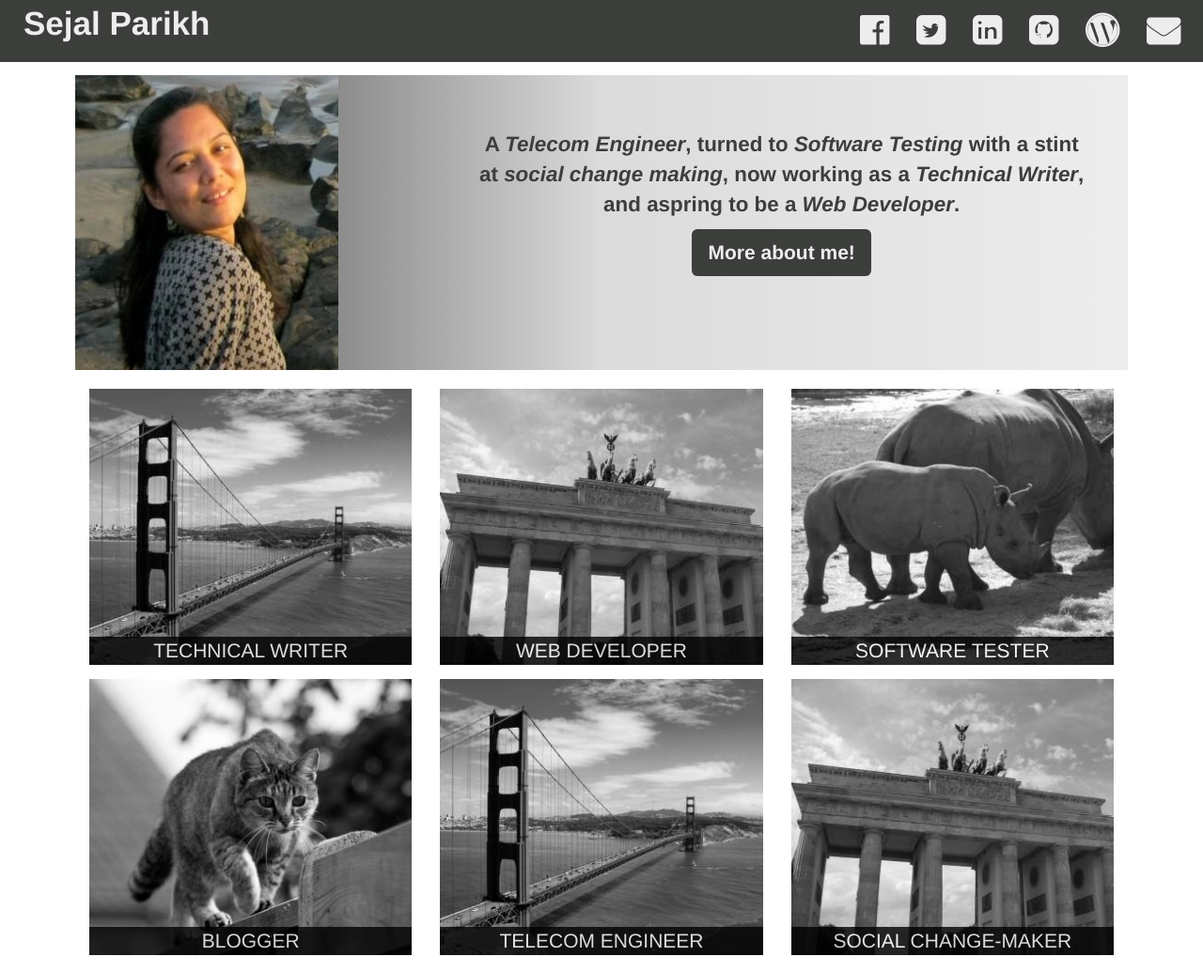
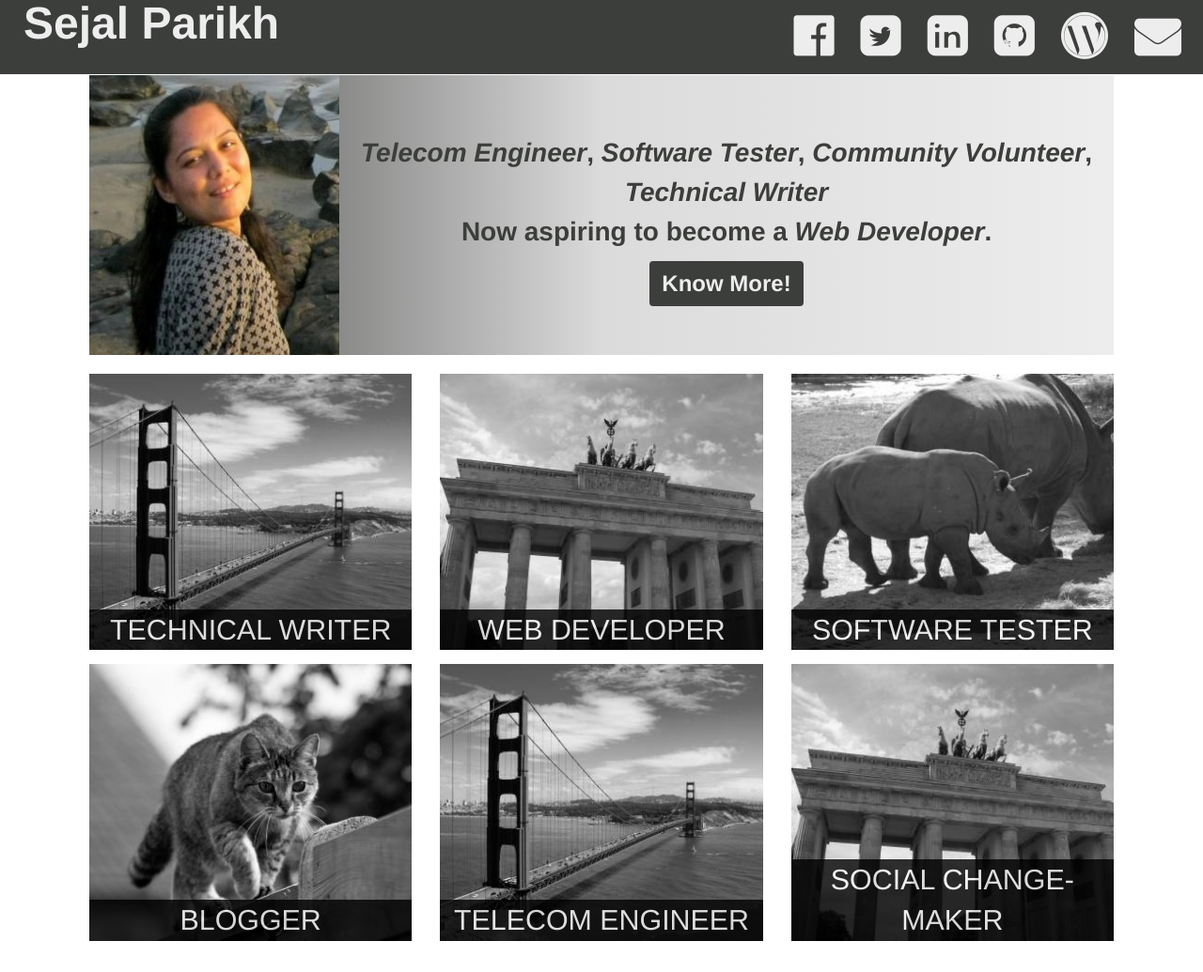
Before and after one commit to sejal27/Portfolio, a plain HTML site: page index.html in a window 1280 px wide. Shown: the whole page at 94% size. Drawn offline with nearby package versions, Linux system fonts and the light colour scheme.

Commit message:
Add files via upload

```diff
--- a/index.html
+++ b/index.html
@@ -18,7 +18,7 @@
             Sejal Parikh
           </a>
         </div>
-        <ul id="nav-list" class="nav navbar-nav navbar-right visible-md visible-lg visible sm">
+        <ul id="nav-list" class="nav navbar-nav navbar-right hidden-xs">
             <li>
               <a href="#">
                 <i class="fa fa-facebook-official"></i>
@@ -54,16 +54,20 @@
     </nav>
   <!-- Header navigation ends -->
   <!-- Banner starts -->
-    <header class="container-fluid banner">
-      <section class="row">
-        <div class="col-md-4 visible-md visible-lg">
+    <header class="container-fluid">
+      <section class="banner">
+        <div class="hidden-xs hidden-sm">
           <img class="banner-img" src="images/sejal.jpg" alt="My photograph">
         </div>
-        <article class="intro col-md-8 col-sm-12 col-xs-12">
-          <p id="about-me">
-            A <span>Telecom Engineer</span>, turned to <span>Software Testing</span> with a stint at <span>social change making</span>, now working as a <span>Technical Writer</span>, and aspring to be a <span> Web Developer</span>.
-          </p>
-          <button class="btn btn-lg" id="about-me-button" href="#">More about me!</button>
+        <article class="intro">
+          <h4 id="about-me">
+            <span class="text-nowrap">Telecom Engineer</span>, <span class="text-nowrap">Software Tester</span>, <span class="text-nowrap">Community Volunteer</span>, <span>Technical Writer</span>
+            <br> Now aspiring to become a
+            <span class="text-nowrap">Web Developer</span>.
+          </h4>
+          <div>
+          <button class="btn btn-md" id="about-me-button" href="#">Know More!</button>
+          <div>
         </article>
       </section>
     </header>
@@ -198,8 +202,8 @@
       </div>
     <!-- Model dialogues end here -->
     </main>
-    <footer class="container">
-      <ul class="footer-nav col-xs-12 visible-xs">
+    <footer class="container visible-xs">
+      <ul class="footer-nav col-xs-12">
         <li>
           <a href="#">
             <i class="fa fa-facebook-official"></i>
--- a/style.css
+++ b/style.css
@@ -50,7 +50,7 @@ nav{
 .navbar-brand, #nav-list li a i{
   color:var(--h-fonts);
   font-weight: bold;
-  font-size:2.5em;
+  font-size:6vmin;
 }
 
 #nav-list li a:hover{
@@ -70,31 +70,37 @@ nav{
 
 /* Banner starts */
 .banner{
-  padding:0px;
+  display:flex;
+  flex-flow: row nowrap;
   background:linear-gradient(to right, var(--h-background), #DBDBDB, #EDEDED);
 }
 
 .banner .intro{
   text-align:center;
-  display: block;
+  margin:auto;
   border:none;
-  padding:5% 5%;
+  display: flex;
+  flex-direction: column;
+  justify-content: center;
 }
 
 .banner-img{
   width:100%;
-  max-width: 280px;
+  max-width: 330px;
   padding:0px;
 }
 
 #about-me{
-  font-size: 1.6em;
+  /*font-size: 1.4em;*/
   color:var(--h-background);
-  font-weight: bold
+  font-weight: bold;
+  line-height:150%;
+  text-align: center;
+  padding: 0 10px;
+  font-size:3.5vmin;
 }
 
 #about-me span{
-  font-weight: bold;
   font-style: italic;
 }
 
@@ -102,9 +108,12 @@ nav{
   background-color:var(--h-background);
   color:var(--h-fonts);
   font-weight: bold;
-  font-size:1.5em;
+  font-size:3vmin;
 }
 
+#about-me-button:hover{
+  background-color: #000;
+}
 /* Banner ends */
 
 /* Thumbnails start */
@@ -135,11 +144,11 @@ nav{
   width: 100%;
   margin:auto;
   text-align: center;
-  font-size: 1.5em;
+  font-size: 3.8vmin;
   text-transform: uppercase;
   color: #fff;
   background-color: #000;
-  opacity: .8;
+  opacity: 0.8;
 }
 
 /* Thumbnails end */
@@ -173,7 +182,7 @@ footer{
 .footer-nav li a i{
   color:var(--h-fonts);
   font-weight: bold;
-  font-size:2.5em;
+  font-size:7vmin;
 }
 
 .footer-nav li:hover{
@@ -186,14 +195,6 @@ footer{
 
 /** Small devices **/
 
-
-
-@media (min-width: 768px){
-  footer{
-    display:none;
-  }
-}
-
 @media (min-width: 300px) and (max-width: 768px){
 
   .navbar-header{
@@ -204,12 +205,6 @@ footer{
   .navbar-brand{
     width: 100%;
   }
-
-  .banner{
-  }
 }
 
-
-
-
 /* Media queries end */
```
